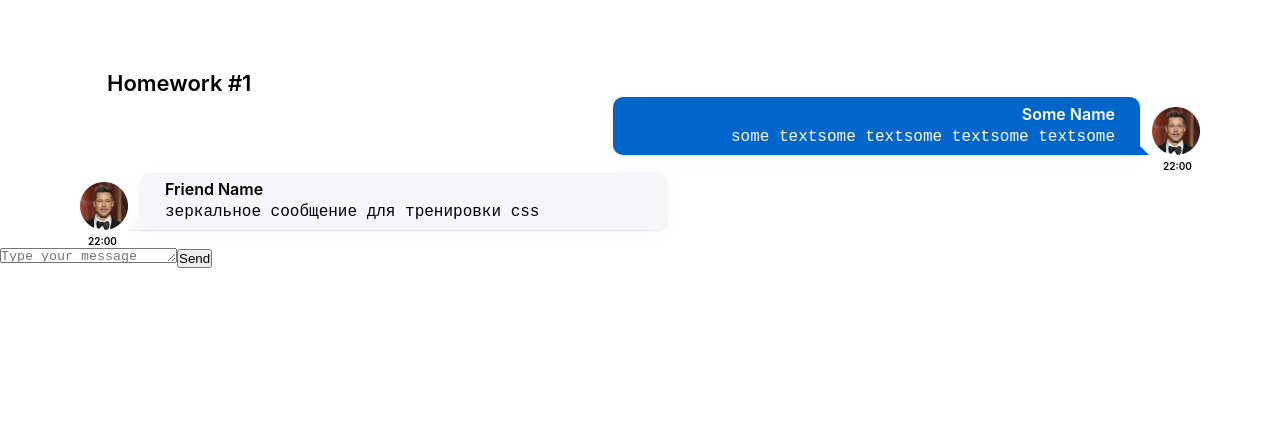
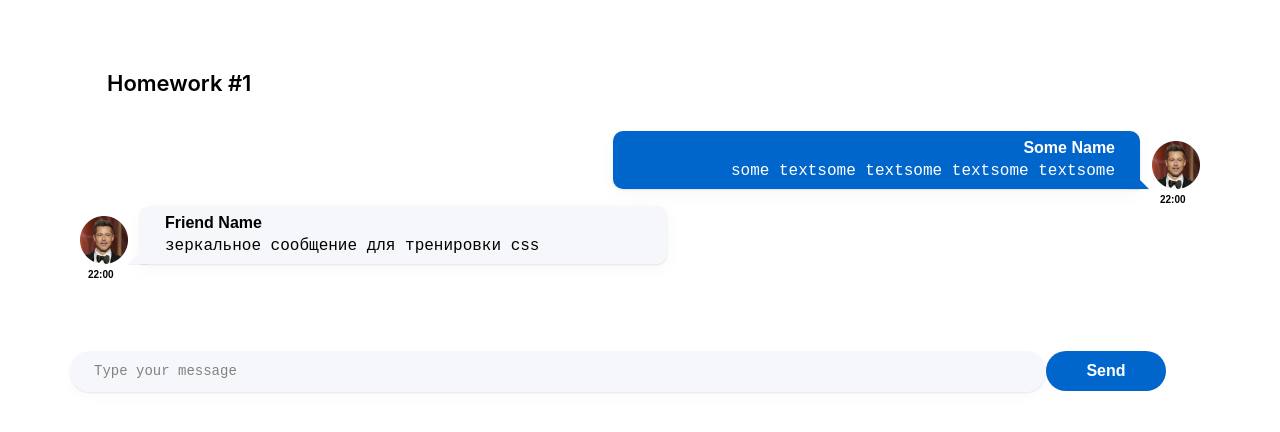
Before and after one commit to Lam1ro4eQ/DzIgnatFigma, a React (Create React App) app: page / in a window 1280 px wide. Shown: the top 432 px of the page. Built offline with nearby package versions, Linux system fonts and the light colour scheme.

Commit message:
verstka les1

```diff
--- a/src/s1-main/App.module.css
+++ b/src/s1-main/App.module.css
@@ -6,7 +6,8 @@
 }
 
 .hw {
-
+@import url('https://fonts.googleapis.com/css2?family=Montserrat:wght@400;600&display=swap');
+    font-family: 'Montserrat', sans-serif;
 }
 
 .hwTitle {
@@ -17,4 +18,5 @@
     text-align: left;
     margin-top: 70px;
     margin-left: 107px;
+    margin-bottom: 34px;
 }
--- a/src/s1-main/App.tsx
+++ b/src/s1-main/App.tsx
@@ -2,9 +2,10 @@
 import s from './App.module.css'
 import HW1 from '../s2-homeworks/hw01/HW1'
 
+
 function App() {
     return (
-        <div className={s.App}>
+        <div className={s.App} >
             <HW1/>
             {/*раскомментировать по ходу выполнения*/}
             {/*<HW2/>*/}
--- a/src/s2-homeworks/hw01/message-sender/MessageSender.module.css
+++ b/src/s2-homeworks/hw01/message-sender/MessageSender.module.css
@@ -1,12 +1,39 @@
 .sendForm {
-
+    display: flex;
+    margin: 70px 70px 32px 70px;
 }
 
 .textarea {
-
+    display: flex;
+    width: 976px;
+    min-height: 40px;
+    border: none;
+    background: #F5F7FB;
+    box-shadow: 0px 5px 20px rgba(29, 33, 38, 0.03), 0px 1px 2px rgba(29, 33, 38, 0.1);
+    border-radius: 20px;
+    font-style: normal;
+    font-weight: 400;
+    font-size: 14px;
+    line-height: 17px;
+    color: rgba(0, 0, 0, 0.6);
+    opacity: 0.9;
+    padding: 12px 24px 12px 24px;
+    resize:none;
+    outline: none;
 }
 
 .button {
+    width: 120px;
+    height: 40px;
+    background: #0066CC;
+    border-radius: 20px;
+    border: none;
+    font-family: 'Montserrat', sans-serif;
+    font-style: normal;
+    font-weight: 600;
+    font-size: 16px;
+    line-height: 20px;
+    color: #FFFFFF;
 
 }
 
--- a/src/s2-homeworks/hw01/message/Message.module.css
+++ b/src/s2-homeworks/hw01/message/Message.module.css
@@ -95,7 +95,7 @@
     justify-content: center;
     align-self: flex-end;
     flex-direction: column;
-    margin-right: 88px;
+    margin-right: 91px;
     margin-top: 5px;
     width: 29px;
     height: 12px;
```
